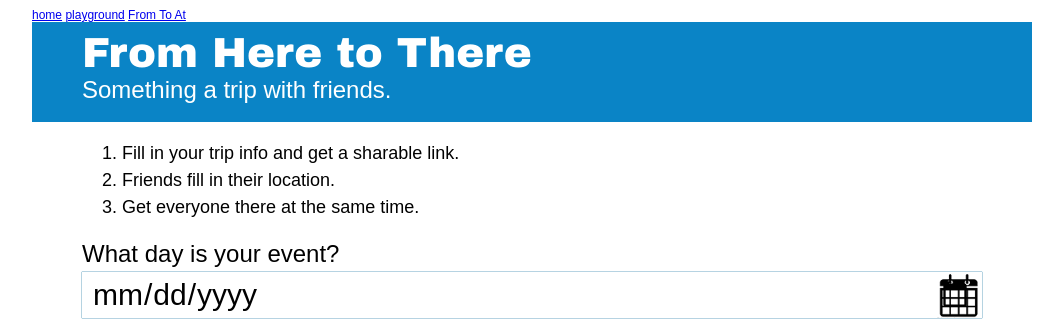
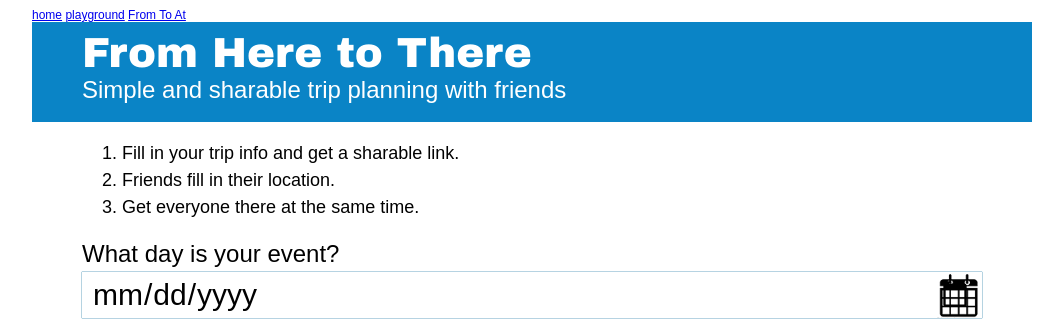
Before and after one commit to emilyeserven/nhvhackathon-itinerary, a website: page index.html in a window 1280 px wide. Shown: the top 325 px of the page, without its empty margins (108-1171 px from the left). Drawn offline with nearby package versions, Linux system fonts and the light colour scheme.

Commit message:
Copy fixes

```diff
--- a/app/mainBrainComponent/mainBrain.html
+++ b/app/mainBrainComponent/mainBrain.html
@@ -1,7 +1,7 @@
 
 <div class="header">
 	<h1>From Here to There</h1>
-	<h2>Something a trip with friends.</h2>
+	<h2>Simple and sharable trip planning with friends</h2>
 </div>
 <div class="organizer-holder">
 	<div class="contents">
```
